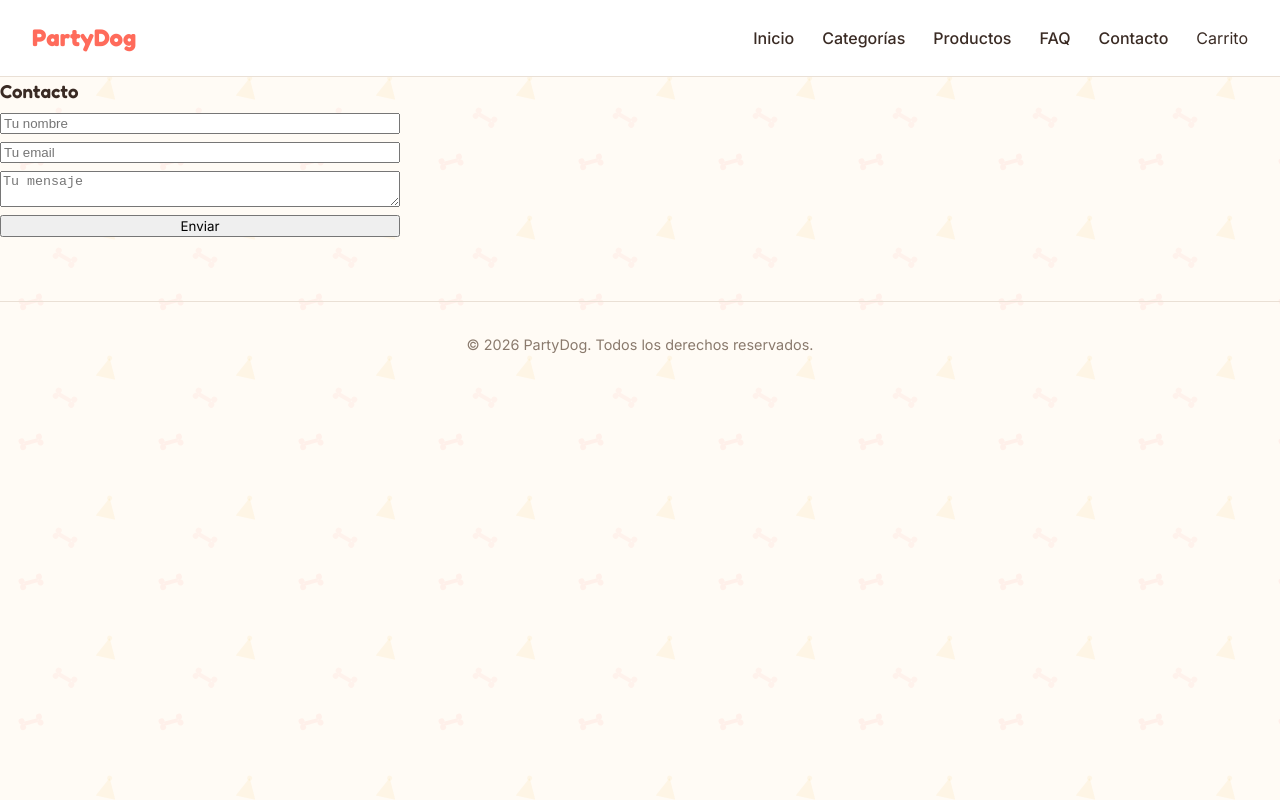
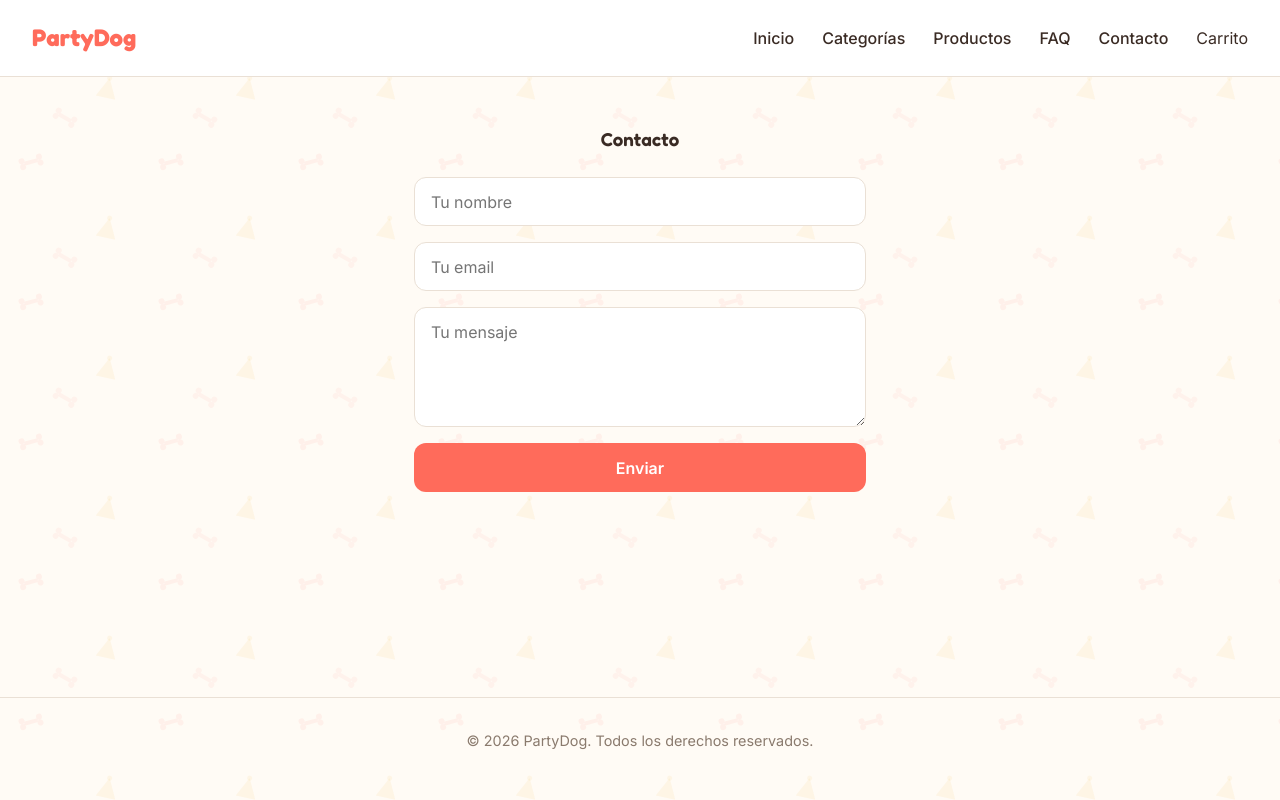
Before and after one commit to abdielCo97-hub/PartyDog, a React (Vite) app: page /contacto in a window 1280 px wide. Built offline with nearby package versions, Linux system fonts and the light colour scheme; no server answers.

Commit message:
feat: aplicar diseño visual consiente a Categorias, Productos, FAQ y Contacto

```diff
--- a/src/components/home/Categorias.css
+++ b/src/components/home/Categorias.css
@@ -1,8 +1,10 @@
 .categorias {
+  flex: 1;
   max-width: 900px;
   margin: 0 auto;
   padding: 3rem 1.5rem;
   text-align: center;
+  width: 100%;
 }
 
 .categorias-lista {
@@ -18,14 +20,18 @@
 .categoria-item {
   background-color: var(--color-surface);
   border: 1.5px solid var(--color-border);
-  border-radius: var(--radius-md);
-  padding: 0.75rem 1.5rem;
+  border-radius: var(--radius-lg);
+  padding: 1rem 2rem;
   font-weight: 600;
+  font-family: var(--font-heading);
   color: var(--color-text);
-  transition: border-color 0.15s ease, color 0.15s ease;
+  box-shadow: var(--shadow-card);
+  transition: transform 0.15s ease, border-color 0.15s ease, color 0.15s ease;
+  cursor: pointer;
 }
 
 .categoria-item:hover {
   border-color: var(--color-accent);
   color: var(--color-accent);
+  transform: translateY(-2px);
 }
--- /dev/null
+++ b/src/components/home/ContactoSection.css
@@ -0,0 +1,54 @@
+.contacto-section {
+  flex: 1;
+  max-width: 500px;
+  margin: 0 auto;
+  padding: 3rem 1.5rem;
+  width: 100%;
+}
+
+.contacto-section h3 {
+  text-align: center;
+  margin-bottom: 1.5rem;
+}
+
+.contacto-form {
+  display: flex;
+  flex-direction: column;
+  gap: 1rem;
+}
+
+.contacto-form input,
+.contacto-form textarea {
+  font-family: var(--font-body);
+  font-size: 1rem;
+  padding: 0.85rem 1rem;
+  border: 1.5px solid var(--color-border);
+  border-radius: var(--radius-md);
+  background-color: var(--color-surface);
+  color: var(--color-text);
+}
+
+.contacto-form input:focus,
+.contacto-form textarea:focus {
+  outline: none;
+  border-color: var(--color-accent);
+}
+
+.contacto-form textarea {
+  resize: vertical;
+  min-height: 120px;
+}
+
+.contacto-form button {
+  padding: 0.9rem;
+  border-radius: var(--radius-md);
+  border: none;
+  background-color: var(--color-accent);
+  color: white;
+  font-weight: 600;
+  font-size: 1rem;
+}
+
+.contacto-form button:hover {
+  background-color: var(--color-accent-hover);
+}
--- a/src/components/home/ContactoSection.tsx
+++ b/src/components/home/ContactoSection.tsx
@@ -1,5 +1,6 @@
 import { useState } from 'react'
 import type { MensajeContacto } from '../../types/database.types'
+import './ContactoSection.css'
 
 function ContactoSection() {
   const [formulario, setFormulario] = useState<MensajeContacto>({
@@ -22,9 +23,9 @@ function ContactoSection() {
   }
 
   return (
-    <section>
+    <section className="contacto-section">
       <h3>Contacto</h3>
-      <form onSubmit={manejarEnvio} style={{ display: 'grid', gap: '0.5rem', maxWidth: '400px' }}>
+      <form onSubmit={manejarEnvio} className="contacto-form">
         <input
           type="text"
           name="nombre"
--- /dev/null
+++ b/src/components/home/FAQSection.css
@@ -0,0 +1,30 @@
+.faq-section {
+  flex: 1;
+  max-width: 700px;
+  margin: 0 auto;
+  padding: 3rem 1.5rem;
+  width: 100%;
+}
+
+.faq-section h3 {
+  text-align: center;
+  margin-bottom: 2rem;
+}
+
+.faq-item {
+  background-color: var(--color-surface);
+  border-radius: var(--radius-md);
+  box-shadow: var(--shadow-card);
+  padding: 1.25rem 1.5rem;
+  margin-bottom: 1rem;
+}
+
+.faq-item h4 {
+  color: var(--color-accent);
+  margin-bottom: 0.4rem;
+}
+
+.faq-item p {
+  color: #6B5A50;
+  margin: 0;
+}
--- a/src/components/home/FAQSection.tsx
+++ b/src/components/home/FAQSection.tsx
@@ -1,11 +1,16 @@
+import './FAQSection.css'
+
 function FAQSection() {
   // TODO: crear useFaqs() siguiendo el patrón de useCategorias
   // para leer de la tabla `faq`.
 
   return (
-    <section>
+    <section className="faq-section">
       <h3>Preguntas Frecuentes</h3>
-      <p>Próximamente: preguntas frecuentes desde Supabase.</p>
+      <div className="faq-item">
+        <h4>Próximamente</h4>
+        <p>Estamos preparando nuestras preguntas frecuentes..¿tienes alguna pregunta?</p>
+      </div>
     </section>
   )
 }
--- /dev/null
+++ b/src/components/home/ProductosDestacados.css
@@ -0,0 +1,58 @@
+.productos-section {
+  flex: 1;
+  max-width: 1100px;
+  margin: 0 auto;
+  padding: 3rem 1.5rem;
+  width: 100%;
+}
+
+.productos-section h3 {
+  text-align: center;
+  margin-bottom: 2rem;
+}
+
+.productos-grid {
+  display: grid;
+  grid-template-columns: repeat(auto-fit, minmax(220px, 1fr));
+  gap: 1.5rem;
+}
+
+.producto-card {
+  background-color: var(--color-surface);
+  border-radius: var(--radius-lg);
+  overflow: hidden;
+  box-shadow: var(--shadow-card);
+  display: flex;
+  flex-direction: column;
+}
+
+.producto-card img {
+  width: 100%;
+  height: 160px;
+  object-fit: cover;
+}
+
+.producto-card-body {
+  padding: 1.25rem;
+  display: flex;
+  flex-direction: column;
+  flex: 1;
+}
+
+.producto-card-body h4 {
+  margin-bottom: 0.4rem;
+}
+
+.producto-card-body p {
+  color: #6B5A50;
+  font-size: 0.95rem;
+  flex: 1;
+}
+
+.producto-precio {
+  font-family: var(--font-heading);
+  font-size: 1.2rem;
+  color: var(--color-accent);
+  font-weight: 600;
+  margin-top: 0.5rem;
+}
--- a/src/components/home/ProductosDestacados.tsx
+++ b/src/components/home/ProductosDestacados.tsx
@@ -1,10 +1,11 @@
 import { useProductos } from '../../hooks/useProductos'
+import './ProductosDestacados.css'
 
 function ProductosDestacados() {
   const { productos, loading, error } = useProductos(true)
 
   return (
-    <section>
+    <section className="productos-section">
       <h3>Productos Destacados</h3>
 
       {loading && <p>Cargando productos...</p>}
@@ -16,26 +17,21 @@ function ProductosDestacados() {
       )}
 
       {!loading && !error && productos.length > 0 && (
-        <div style={{ display: 'flex', flexWrap: 'wrap', gap: '1rem' }}>
+        <div className="productos-grid">
           {productos.map((producto) => (
-            <div
-              key={producto.id}
-              style={{ border: '1px solid #444', padding: '1rem', width: '200px' }}
-            >
+            <div key={producto.id} className="producto-card">
               {producto.imagen_url && (
-                <img
-                  src={producto.imagen_url}
-                  alt={producto.nombre ?? 'Producto'}
-                  style={{ width: '100%', height: '120px', objectFit: 'cover' }}
-                />
+                <img src={producto.imagen_url} alt={producto.nombre ?? 'Producto'} />
               )}
+              <div className="producto-card-body">
                 <h4>{producto.nombre ?? 'Sin nombre'}</h4>
                 <p>{producto.descripcion ?? 'Sin descripción'}</p>
-              <p>
+                <p className="producto-precio">
                   {producto.precio !== null
                     ? `$${producto.precio.toFixed(2)}`
                     : 'Precio no disponible'}
                 </p>
+              </div>
             </div>
           ))}
         </div>
--- a/src/pages/CatalogoPage.tsx
+++ b/src/pages/CatalogoPage.tsx
@@ -4,9 +4,11 @@ import ProductosDestacados from '../components/home/ProductosDestacados'
 
 function CatalogoPage() {
   return (
-    <div>
+    <div className="page">
       <Navbar />
-      <ProductosDestacados />
+      <main className="page-main">
+        <ProductosDestacados />
+      </main>
       <Footer />
     </div>
   )
--- a/src/pages/CategoriasPage.tsx
+++ b/src/pages/CategoriasPage.tsx
@@ -4,9 +4,11 @@ import Categorias from '../components/home/Categorias'
 
 function CategoriasPage() {
   return (
-    <div>
+    <div className="page">
       <Navbar />
-      <Categorias />
+      <main className="page-main">
+        <Categorias />
+      </main>
       <Footer />
     </div>
   )
--- a/src/pages/ContactoPage.tsx
+++ b/src/pages/ContactoPage.tsx
@@ -4,9 +4,11 @@ import ContactoSection from '../components/home/ContactoSection'
 
 function ContactoPage() {
   return (
-    <div>
+    <div className="page">
       <Navbar />
-      <ContactoSection />
+      <main className="page-main">
+        <ContactoSection />
+      </main>
       <Footer />
     </div>
   )
--- a/src/pages/FaqPage.tsx
+++ b/src/pages/FaqPage.tsx
@@ -4,9 +4,11 @@ import FAQSection from '../components/home/FAQSection'
 
 function FaqPage() {
   return (
-    <div>
+    <div className="page">
       <Navbar />
-      <FAQSection />
+      <main className="page-main">
+        <FAQSection />
+      </main>
       <Footer />
     </div>
   )
```
Lines whose indentation alone changed are shown as unchanged.
